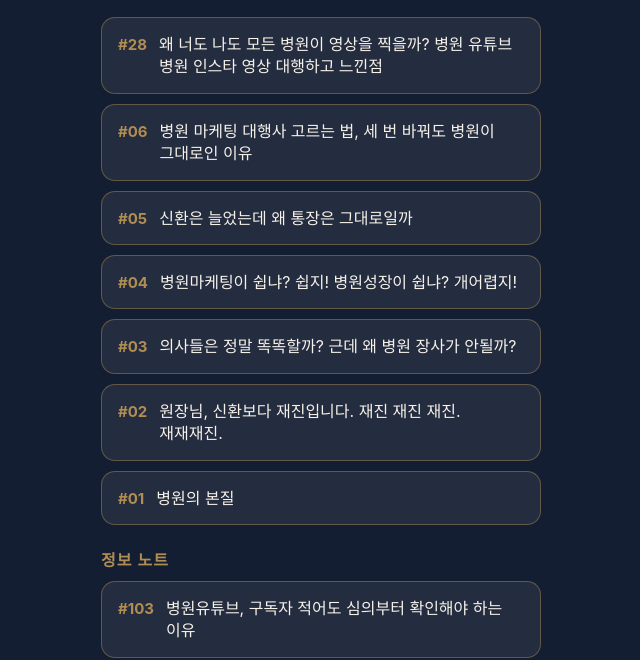
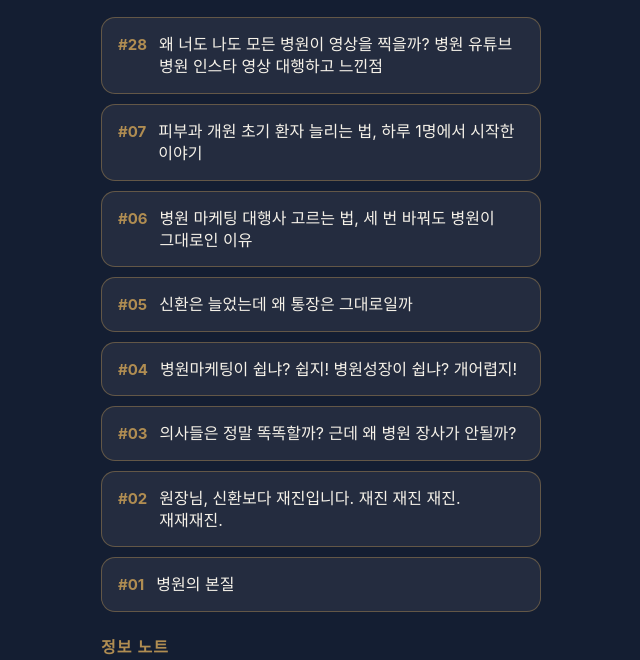
Before and after one commit to lsgrowth/lsgrowth.github.io, a plain HTML site: page links/index.html in a window 1280 px wide. Shown: the part 162-822 px from the top of the page, without its empty margins (319-959 px from the left). Drawn offline with Linux system fonts and the light colour scheme.

Commit message:
칼럼 모음 페이지 갱신

```diff
--- a/links/index.html
+++ b/links/index.html
@@ -13,6 +13,7 @@ h2{font-size:16px;color:var(--gold);margin:22px 0 10px;font-weight:600;letter-sp
 </style></head><body><main>
 <header><div class="logo">LS</div><div class="lab">병원성장연구소</div><h1>연구소장 노트</h1><p class="sub">전문은 아래에서 읽어 보세요 · 최신 글이 맨 위</p></header>
 <a class="col" href="https://blog.naver.com/lsgrowth6000/224488421306" rel="noopener"><span class="no">#28</span><span class="tt">왜 너도 나도 모든 병원이 영상을 찍을까? 병원 유튜브 병원 인스타 영상 대행하고 느낀점</span></a>
+<a class="col" href="https://blog.naver.com/lsgrowth6000/224488424211" rel="noopener"><span class="no">#07</span><span class="tt">피부과 개원 초기 환자 늘리는 법, 하루 1명에서 시작한 이야기</span></a>
 <a class="col" href="https://blog.naver.com/lsgrowth6000/224490315466" rel="noopener"><span class="no">#06</span><span class="tt">병원 마케팅 대행사 고르는 법, 세 번 바꿔도 병원이 그대로인 이유</span></a>
 <a class="col" href="https://blog.naver.com/lsgrowth6000/224488406466" rel="noopener"><span class="no">#05</span><span class="tt">신환은 늘었는데 왜 통장은 그대로일까</span></a>
 <a class="col" href="https://blog.naver.com/lsgrowth6000/224483660546" rel="noopener"><span class="no">#04</span><span class="tt">병원마케팅이 쉽냐? 쉽지! 병원성장이 쉽냐? 개어렵지!</span></a>
```
